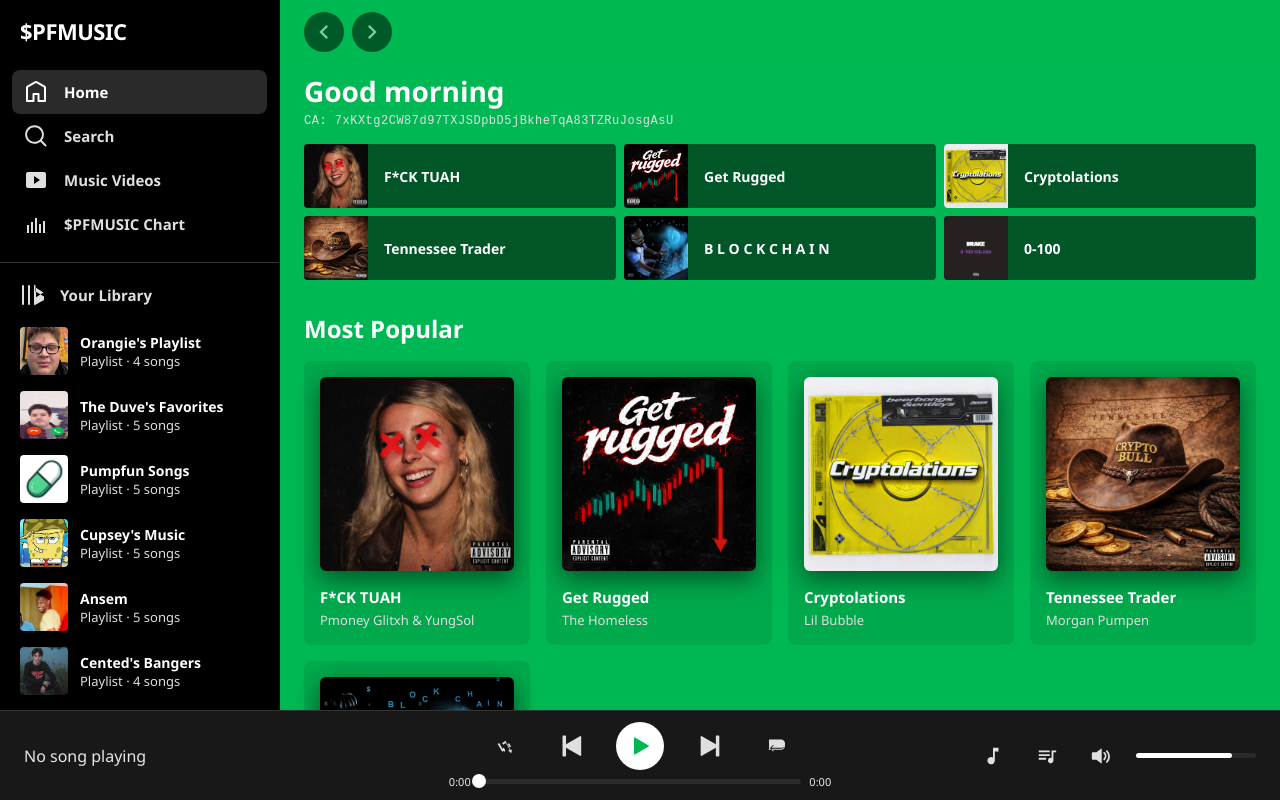
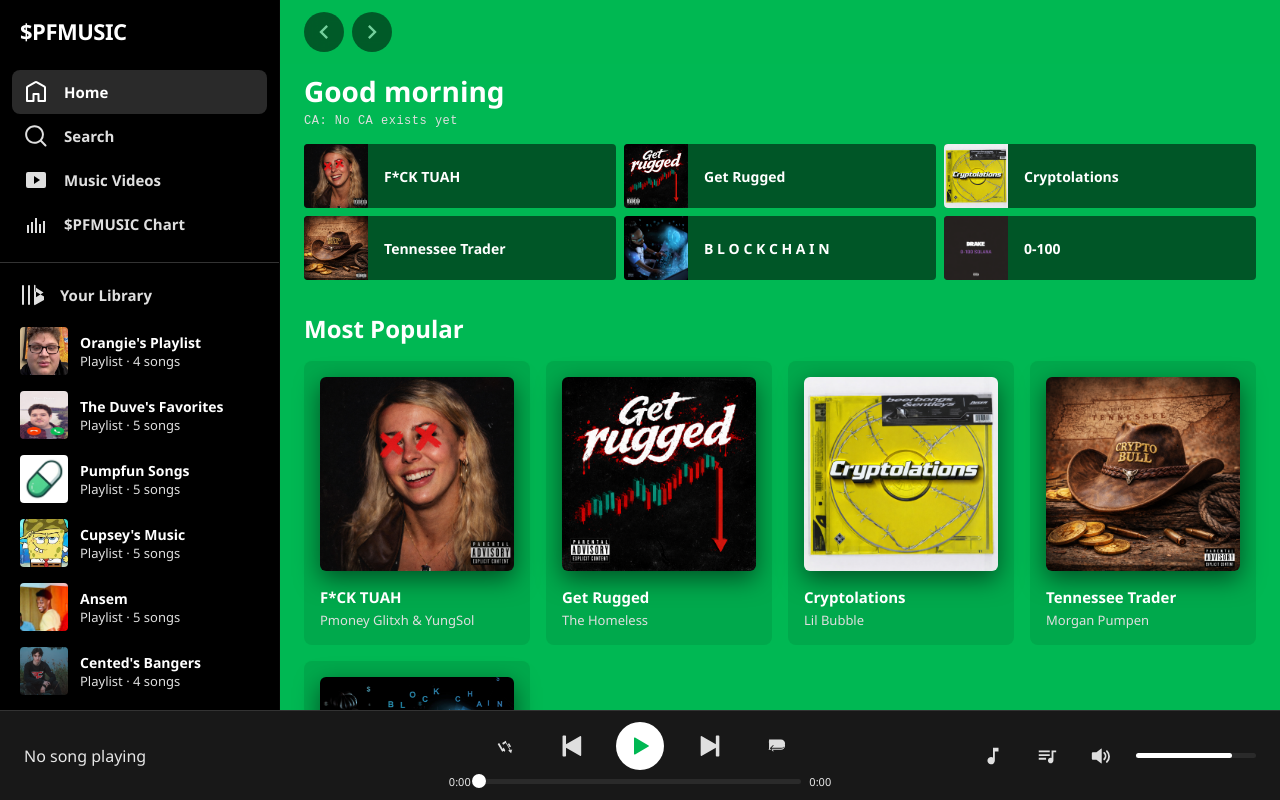
Before and after one commit to jcd90910-sys/pumpfun-music, a React (Vite) app: page / in a window 1280 px wide. Built offline with nearby package versions, Linux system fonts and the light colour scheme.

Commit message:
title update

```diff
--- a/src/App.jsx
+++ b/src/App.jsx
@@ -1319,7 +1319,7 @@ export default function SpotifyClone() {
     return (<div>
       <div style={{ padding: `0 ${pad}px 8px` }}>
         <h2 style={{ fontSize: isMobile ? 22 : 28, fontWeight: 700, margin: "8px 0 4px" }}>Good {new Date().getHours() < 12 ? "morning" : new Date().getHours() < 18 ? "afternoon" : "evening"}</h2>
-        <div style={{ fontSize: 12, color: theme.textSecondary, marginBottom: 16, fontFamily: "monospace", letterSpacing: 0.5 }}>CA: 7xKXtg2CW87d97TXJSDpbD5jBkheTqA83TZRuJosgAsU</div>
+        <div style={{ fontSize: 12, color: theme.textSecondary, marginBottom: 16, fontFamily: "monospace", letterSpacing: 0.5 }}>CA: No CA exists yet</div>
         <div style={{ display: "grid", gridTemplateColumns: isMobile ? "1fr 1fr" : "repeat(auto-fill, minmax(280px, 1fr))", gap: 8 }}>
           {topSongs.map((song) => (
             <div key={song.id} style={{ display: "flex", alignItems: "center", background: `${theme.bgElevated}88`, borderRadius: 4, overflow: "hidden", cursor: "pointer", transition: "background 0.2s", height: isMobile ? 48 : 64 }}
```
